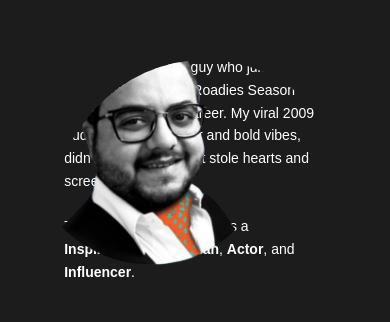
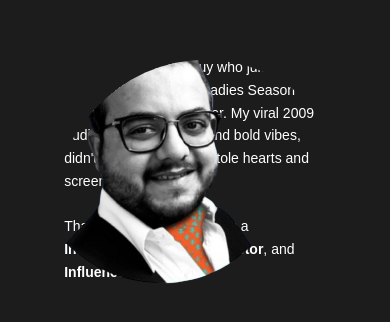
Before and after one commit to AshishProject7878/react-prototype, a React (Vite) app: page / in a window 390 px wide. Shown: the part 1233-1555 px from the top of the page. Built offline with nearby package versions, Linux system fonts and the light colour scheme; a web font is replaced by a local one.

Commit message:
changes 111

```diff
--- a/src/index.css
+++ b/src/index.css
@@ -471,8 +471,8 @@ body {
   }
 
   .about-image img{
-    width: 280px;
-    height: 280px;
+    width: 300px;
+    height: 300px;
     margin-top: 50px;
     left: 50%;
     position: absolute;
```
